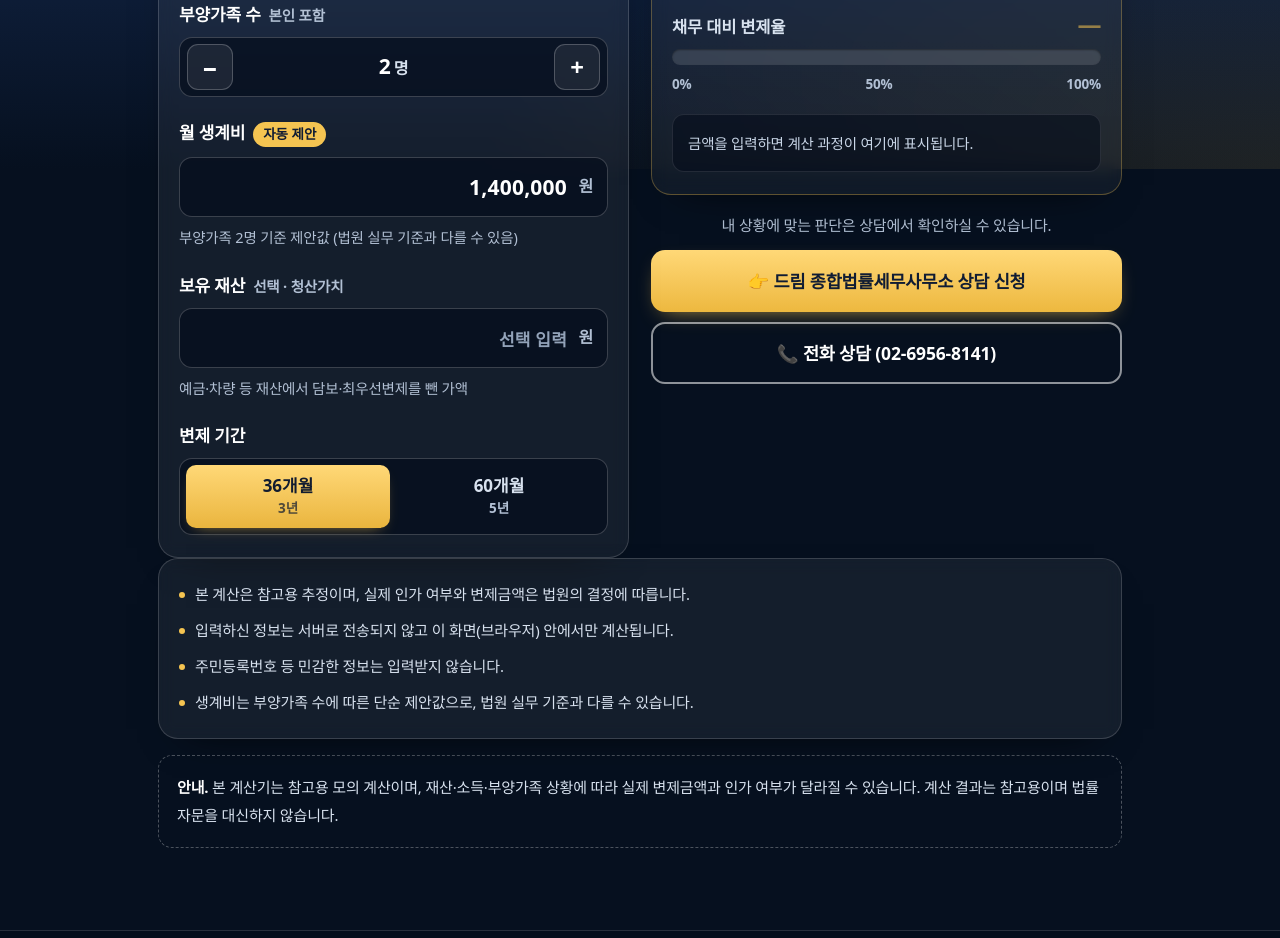
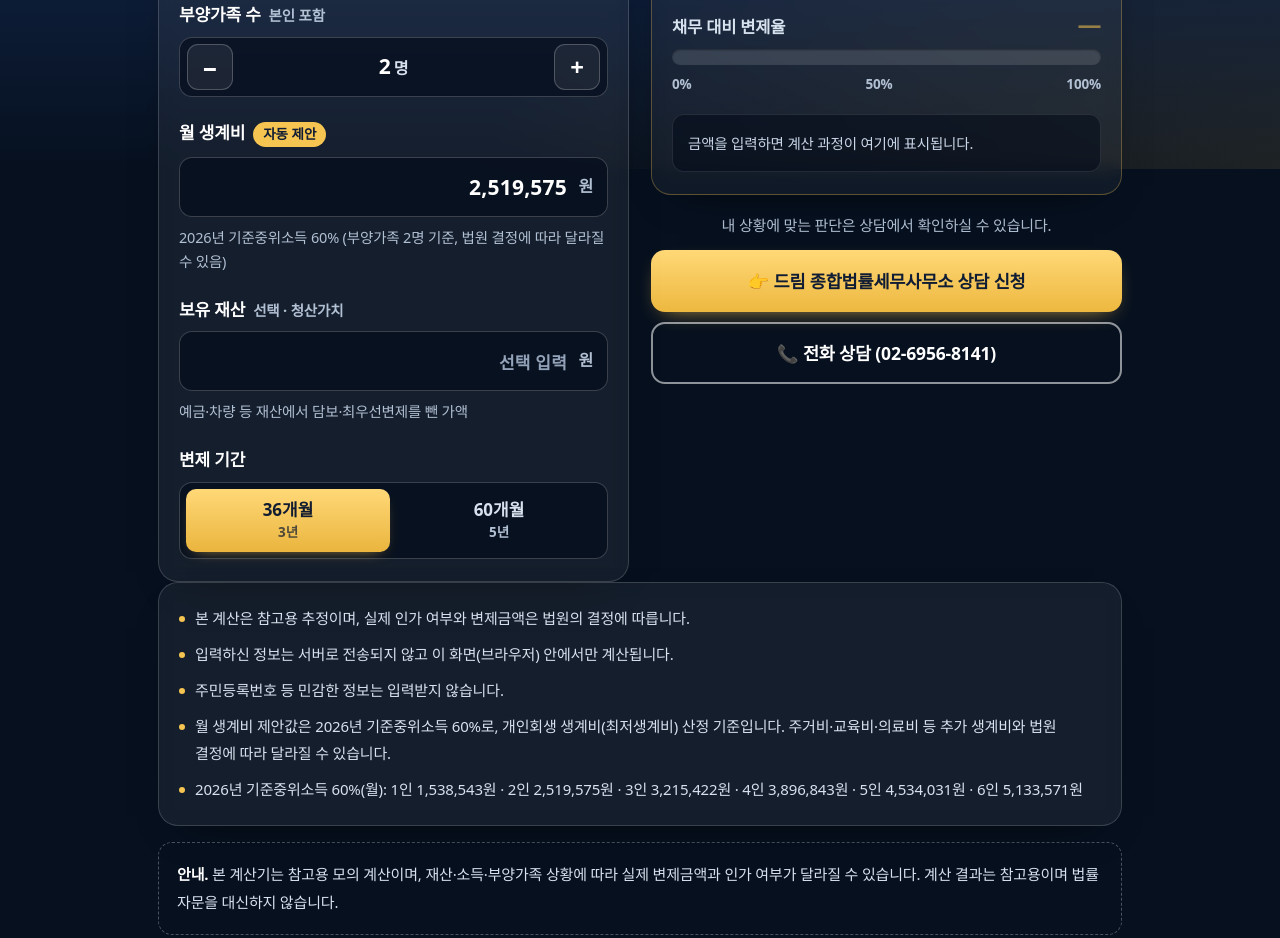
Before and after one commit to kodijun4692-cmyk/kodijun4692-cmyk.github.io, a plain HTML site: page rehab.html in a window 1280 px wide. Shown: the part 631-1569 px from the top of the page. Drawn offline with Linux system fonts and the light colour scheme.

Commit message:
Update rehab living allowance to 2026 median income 60%

```diff
--- a/rehab.html
+++ b/rehab.html
@@ -352,7 +352,7 @@
       <div class="field">
         <label class="label" for="living">월 생계비 <span class="tag" id="livingTag">자동 제안</span></label>
         <div class="money">
-          <input id="living" type="text" inputmode="numeric" autocomplete="off" enterkeyhint="done" autocapitalize="off" spellcheck="false" placeholder="예: 1,400,000" aria-describedby="livingHint">
+          <input id="living" type="text" inputmode="numeric" autocomplete="off" enterkeyhint="done" autocapitalize="off" spellcheck="false" placeholder="예: 2,519,575" aria-describedby="livingHint">
           <span class="won">원</span>
         </div>
         <div class="hint" id="livingHint"></div>
@@ -430,7 +430,8 @@
       <li>본 계산은 참고용 추정이며, 실제 인가 여부와 변제금액은 법원의 결정에 따릅니다.</li>
       <li>입력하신 정보는 서버로 전송되지 않고 이 화면(브라우저) 안에서만 계산됩니다.</li>
       <li>주민등록번호 등 민감한 정보는 입력받지 않습니다.</li>
-      <li>생계비는 부양가족 수에 따른 단순 제안값으로, 법원 실무 기준과 다를 수 있습니다.</li>
+      <li>월 생계비 제안값은 2026년 기준중위소득 60%로, 개인회생 생계비(최저생계비) 산정 기준입니다. 주거비·교육비·의료비 등 추가 생계비와 법원 결정에 따라 달라질 수 있습니다.</li>
+      <li>2026년 기준중위소득 60%(월): 1인 1,538,543원 · 2인 2,519,575원 · 3인 3,215,422원 · 4인 3,896,843원 · 5인 4,534,031원 · 6인 5,133,571원</li>
     </ul>
   </section>
 
@@ -466,7 +467,7 @@
     debt: 0,
     income: 0,
     fam: 2,
-    living: 1400000,
+    living: 2519575,
     livingEdited: false,
     months: 36,
     asset: 0
@@ -475,7 +476,15 @@
   var $ = function(id){ return document.getElementById(id); };
   var debtEl = $('debt'), incomeEl = $('income'), livingEl = $('living'), assetEl = $('asset');
 
-  function suggest(n){ return 1000000 + (n - 1) * 400000; }
+  // 2026년 기준 중위소득 60% = 개인회생 생계비(최저생계비) 산정 기준
+  // 근거: 보건복지부 고시 제2025-135호(2026.1.1. 시행) 2026년 기준 중위소득 × 60%, 원 단위 반올림
+  //       개인회생사건 처리지침 제7조 제2항 — 개시신청 당시 기준 중위소득의 100분의 60
+  // 100% 금액: 1인 2,564,238 / 2인 4,199,292 / 3인 5,359,036 / 4인 6,494,738 / 5인 7,556,719 / 6인 8,555,952
+  var LIVING_2026 = { 1: 1538543, 2: 2519575, 3: 3215422, 4: 3896843, 5: 4534031, 6: 5133571 };
+  function suggest(n){
+    var k = Math.max(1, Math.min(6, n || 1));
+    return LIVING_2026[k];
+  }
   function num(v){ return Number(v || 0).toLocaleString('en-US'); }
   function toDigits(raw){
     var d = String(raw || '').replace(/[^0-9]/g, '');
@@ -659,7 +668,7 @@
     var tag = $('livingTag');
     tag.textContent = '직접 입력';
     tag.className = 'tag edit';
-    $('livingHint').innerHTML = '직접 입력하신 금액입니다 · 제안값 <b>' + num(suggest(S.fam)) + '원</b>';
+    $('livingHint').innerHTML = '직접 입력하신 금액입니다 · 2026년 기준중위소득 60% <b>' + num(suggest(S.fam)) + '원</b>';
   });
 
   bindMoney(assetEl, 'asset', function(){
@@ -680,8 +689,8 @@
     }
     var h = $('livingHint');
     h.innerHTML = S.livingEdited
-      ? '제안값 <b>' + num(suggest(S.fam)) + '원</b> · 직접 수정하셨습니다'
-      : '부양가족 ' + S.fam + '명 기준 제안값 (법원 실무 기준과 다를 수 있음)';
+      ? '2026년 기준중위소득 60% 제안값 <b>' + num(suggest(S.fam)) + '원</b> · 직접 수정하셨습니다'
+      : '2026년 기준중위소득 60% (부양가족 ' + S.fam + '명 기준, 법원 결정에 따라 달라질 수 있음)';
     render();
   }
 
```
